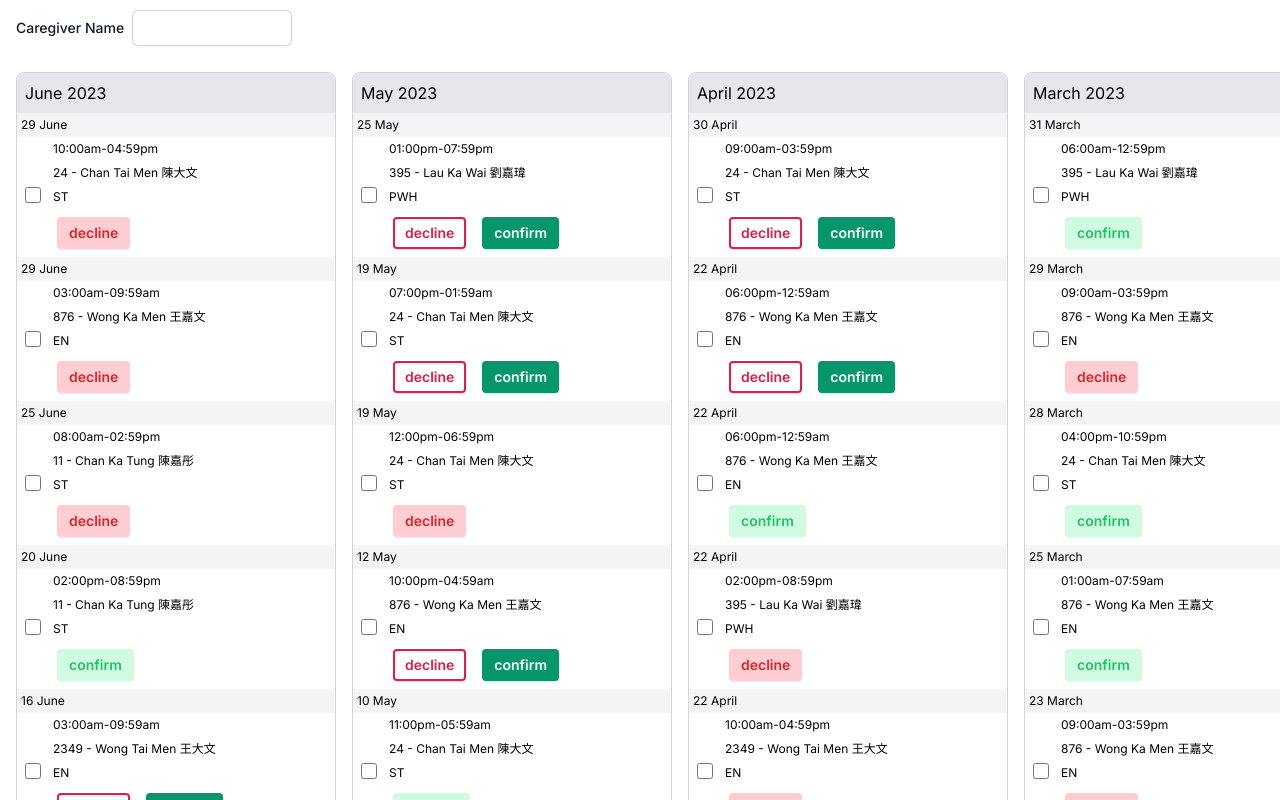
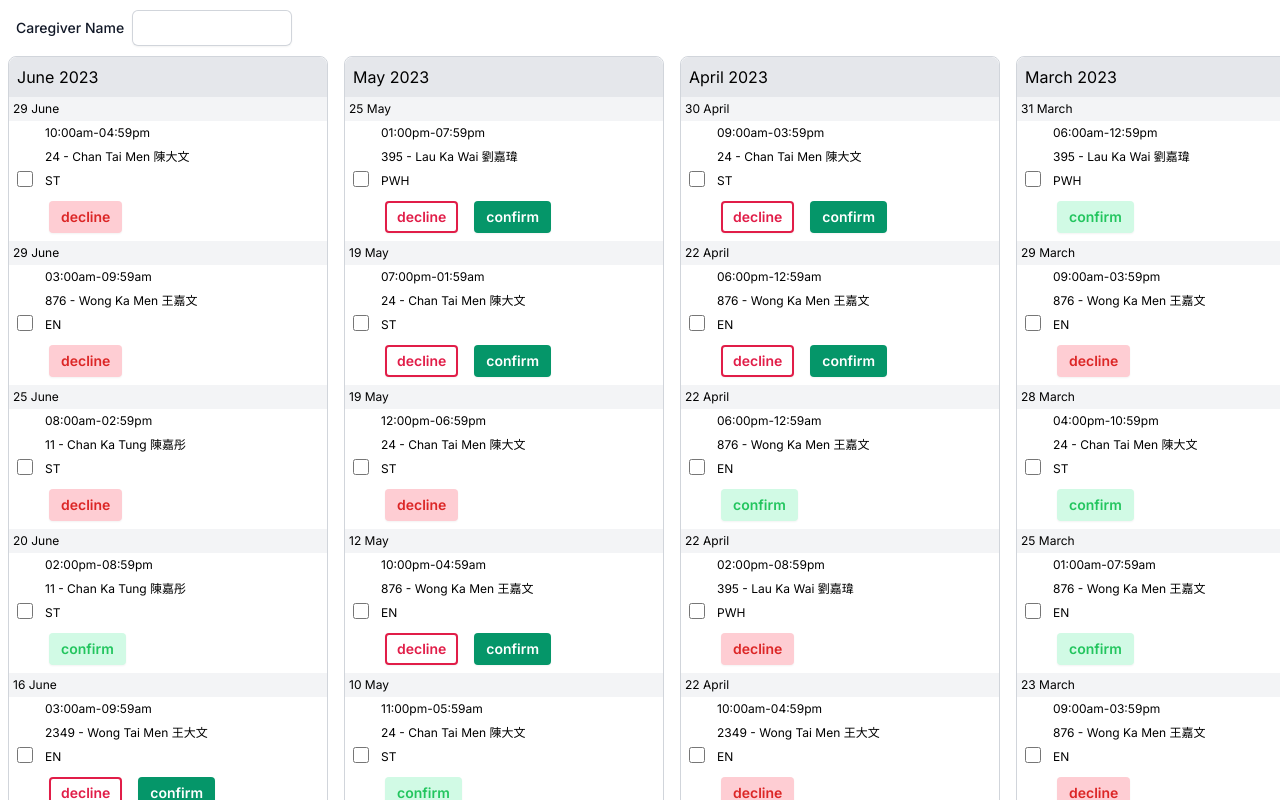
Before and after one commit to EdwinKwanTC/health-care-admin-panel, a Next.js app: page / in a window 1280 px wide. Shown: the top 800 px of the page. Built offline with nearby package versions, Linux system fonts and the light colour scheme.

Commit message:
fix: fix some style in homepage

```diff
--- a/src/app/Base/Card.tsx
+++ b/src/app/Base/Card.tsx
@@ -5,7 +5,7 @@ type Props = {
 
 const Card = ({ title, children }: Props) => {
     return (
-        <div className="m-2 min-w-80 border-gray-300 rounded-lg border">
+        <div className="mx-2 min-w-80 border-gray-300 rounded-lg border">
             <div className="bg-gray-200 h-10 p-2 flex items-center rounded-t-lg">
                 {title}
             </div>
--- a/src/app/page.tsx
+++ b/src/app/page.tsx
@@ -34,7 +34,7 @@ export default function Home() {
     return (
         <div>
             <Input label="Caregiver Name" />
-            <div className="p-2 flex flex-wrap sm:flex-nowrap">
+            <div className="flex flex-wrap sm:flex-nowrap">
                 {shiftsByMonths &&
                     sortedMonth.map((key, index) => (
                         <Card key={index} title={key}>
```
